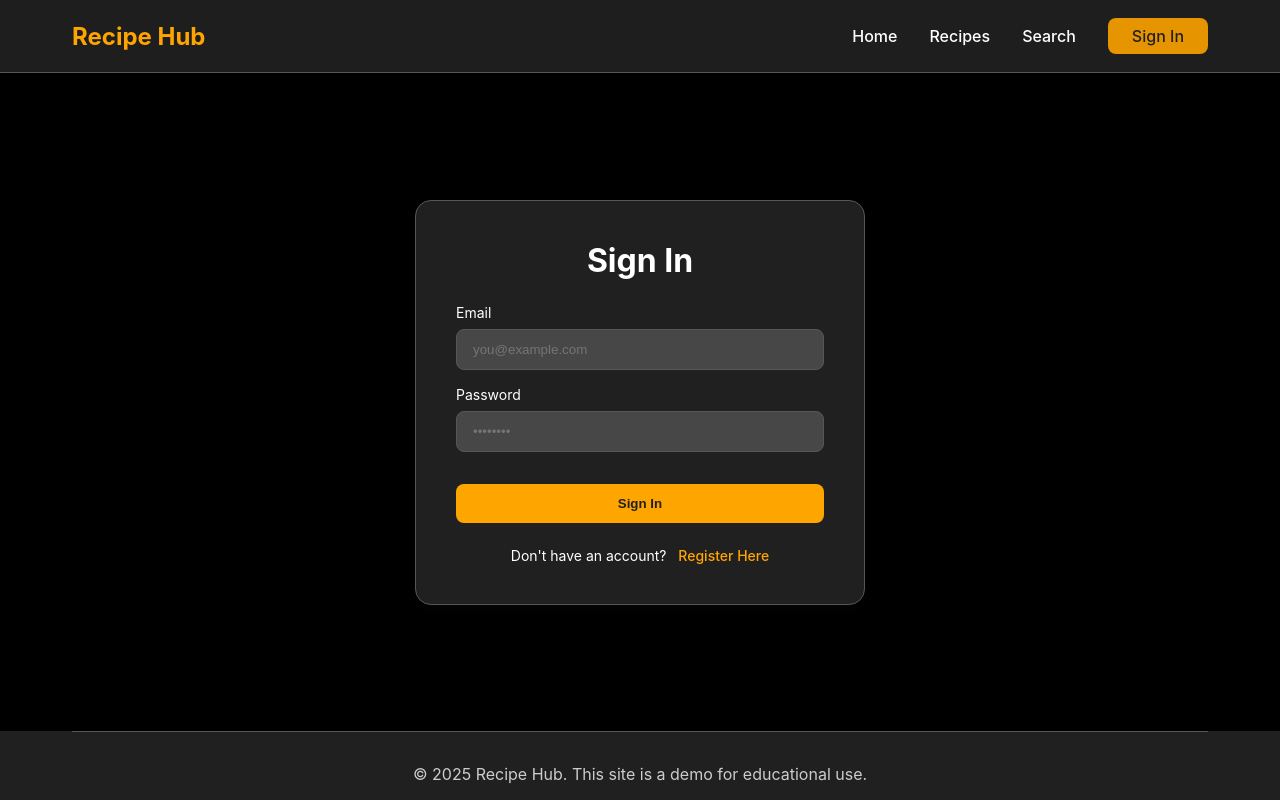
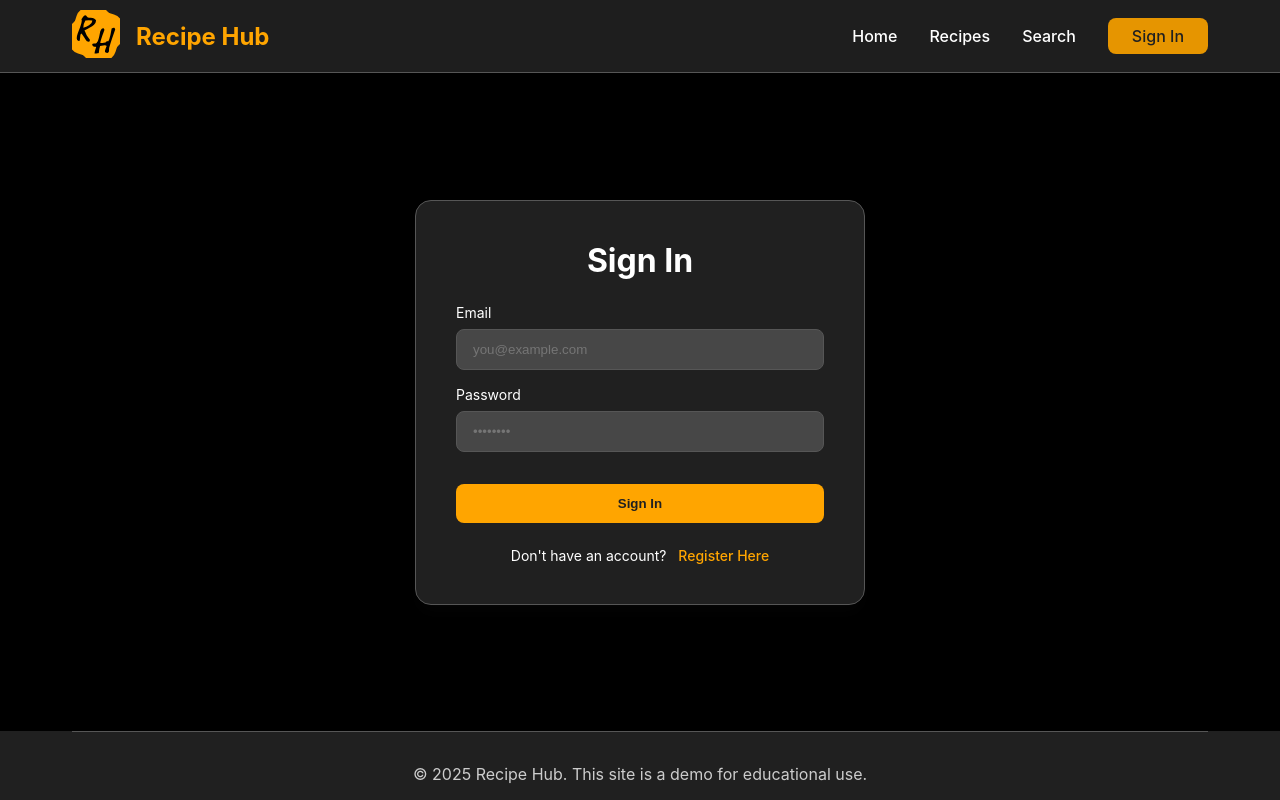
Before and after one commit to tomm00se/NWT-EoMA, a plain HTML site: page signin.html in a window 1280 px wide. Drawn offline with Linux system fonts and the light colour scheme.

Commit message:
feat: add logo to nav-bar for visual appeal

```diff
--- a/css/index.css
+++ b/css/index.css
@@ -42,6 +42,18 @@ body {
     justify-content: space-between;
     align-items: center;
     height: 4.5rem;
+}
+
+.nav-brand {
+    display: flex;
+    align-items: center;
+}
+
+.brand-logo {
+    height: 3rem;
+    width: auto;
+    margin-right: 1rem;
+    display: inline-block;
 }
 
 .brand-title a {
--- a/css/signin.css
+++ b/css/signin.css
@@ -38,6 +38,18 @@ body {
     justify-content: space-between;
     align-items: center;
     height: 4.5rem;
+}
+
+.nav-brand {
+    display: flex;
+    align-items: center;
+}
+
+.brand-logo {
+    height: 3rem;
+    width: auto;
+    margin-right: 1rem;
+    display: inline-block;
 }
 
 .brand-title a {
--- a/signin.html
+++ b/signin.html
@@ -12,6 +12,9 @@
     <nav class="navbar" id="navbar">
         <div class="nav-container">
             <div class="nav-brand">
+              <a href="index.html" class="brand-logo-link">
+                    <img src="assets/icons/favicon.svg" alt="Recipe Hub Logo" class="brand-logo" />
+                </a>
                 <h1 class="brand-title">
                   <a href="index.html">Recipe Hub</a>
                 </h1>
```
Also changed, not shown: index.html (+3 -0 lines).
